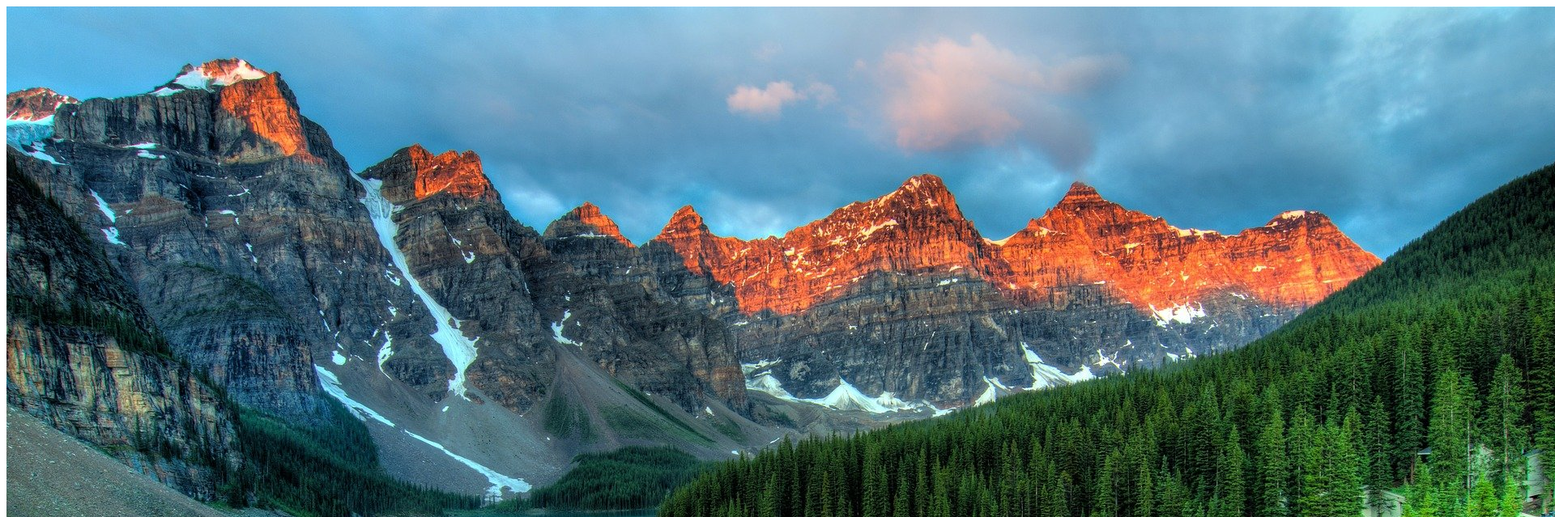
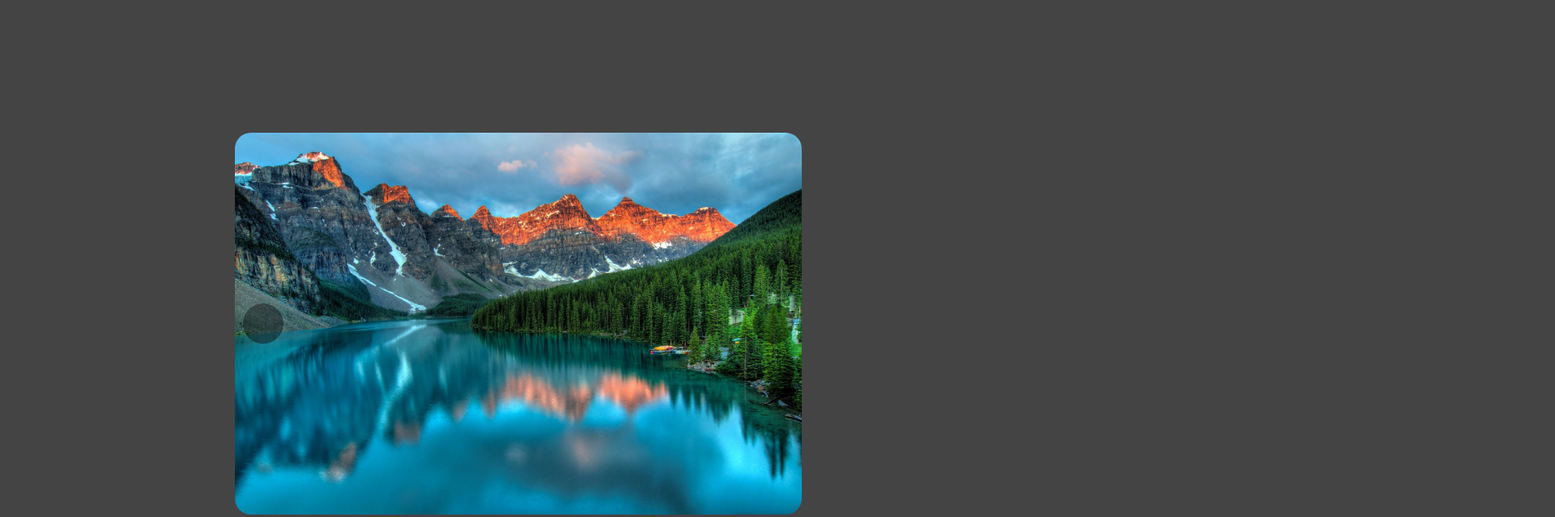
Before and after one commit to DiegoFabbrii/slider-js, a plain HTML site: page index.html in a window 1280 px wide. Shown: the top 639 px of the page at 81% size, 1920 px wide, since content can reach past the window. Drawn offline with Linux system fonts and the light colour scheme.

Commit message:
css do projeto

```diff
--- a/assets/css/style.css
+++ b/assets/css/style.css
@@ -0,0 +1,50 @@
+* {
+    margin: 0;
+    padding: 0;
+    box-sizing: border-box;
+}
+
+body {
+    min-height: 100vh;
+
+    display: flex;
+    justify-content: center;
+    align-items: center;
+
+    background-color: rgb(68, 68, 68);
+}
+
+img {
+    width: 100%;
+    border-radius: 20px;
+}
+
+.container {
+    width: 700px;
+    overflow: hidden;
+    position: relative;
+}
+
+.next,
+.previous {
+    width: 50px;
+    height: 50px;
+    border-radius: 50%;
+    background-color: rgba(0, 0, 0, 0.4);
+    position: absolute;
+    top: 50%;
+    transform: translateY(-50%);
+    cursor: pointer;
+}
+
+.next {
+    right: 10px;
+}
+
+.previous {
+    left: 10px;
+}
+
+.slider {
+    display: flex;
+}
--- a/index.html
+++ b/index.html
@@ -4,10 +4,14 @@
         <meta charset="UTF-8" />
         <meta http-equiv="X-UA-Compatible" content="IE=edge" />
         <meta name="viewport" content="width=device-width, initial-scale=1.0" />
+        <link rel="stylesheet" href="./assets/css/style.css" />
         <title>Slider js</title>
     </head>
     <body>
         <div class="container">
+            <div class="next"></div>
+            <div class="previous"></div>
+
             <div class="slider">
                 <img
                     src="./assets/images/imagem1.jpg"
@@ -27,5 +31,6 @@
                 />
             </div>
         </div>
+        <script src="./assets/js/main.js"></script>
     </body>
 </html>
```
